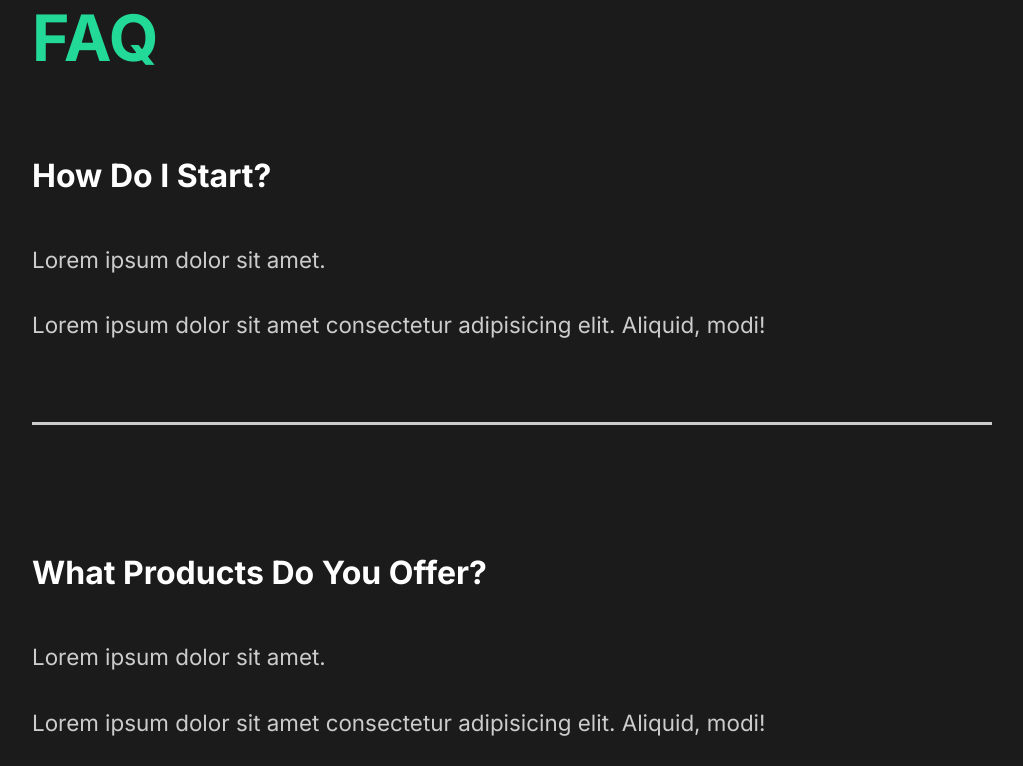
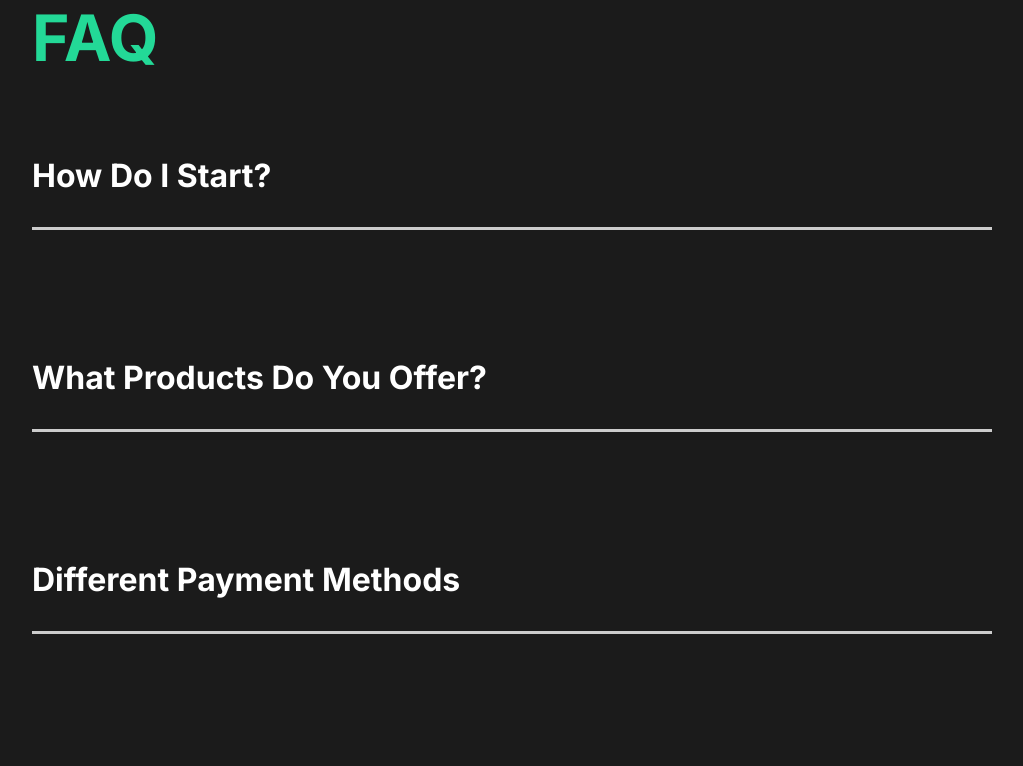
Before and after one commit to maliha991/photography-portfolio-react, a React (Create React App) app: page / in a window 1280 px wide. Shown: the part 2309-3075 px from the top of the page, without its empty margins (128-1151 px from the left). Built offline with nearby package versions, Linux system fonts and the light colour scheme.

Commit message:
add faq animation

```diff
--- a/src/components/Question.js
+++ b/src/components/Question.js
@@ -1,28 +1,38 @@
 import React, { useState } from "react";
 import styled from "styled-components";
+import { motion } from "framer-motion";
+import { AnimateSharedLayout } from "framer-motion";
 
-import Toggle from "./Toggle";
+import { fade } from "../animation";
 
 const Question = ({ question }) => {
+	const [faqToggle, setFaqToggle] = useState(false);
 	return (
-		<StyledQuestion>
-			<h4> {question} </h4>
-			<div className="answer">
+		<AnimateSharedLayout>
+			<StyledQuestion
+				layout
+				onClick={() => {
+					setFaqToggle(!faqToggle);
+				}}
+			>
+				<motion.h4> {question} </motion.h4>
+				{faqToggle && (
+					<motion.div layout variants={fade} className="answer">
 						<p>Lorem ipsum dolor sit amet.</p>
-				<Toggle>
+
 						<p>
 							Lorem ipsum dolor sit amet consectetur adipisicing elit. Aliquid,
 							modi!
 						</p>
-				</Toggle>
-			</div>
-
+					</motion.div>
+				)}
 				<div className="faq-line"></div>
 			</StyledQuestion>
+		</AnimateSharedLayout>
 	);
 };
 
-const StyledQuestion = styled.div`
+const StyledQuestion = styled(motion.div)`
 	padding: 3rem 0rem;
 	cursor: pointer;
 
--- a/src/components/Toggle.js
+++ /dev/null
@@ -1,16 +0,0 @@
-import React, { useState } from "react";
-
-const Toggle = ({ children }) => {
-	const [toggle, setToggle] = useState(true);
-	return (
-		<div
-			onClick={() => {
-				setToggle(!toggle);
-			}}
-		>
-			{toggle ? children : ""}
-		</div>
-	);
-};
-
-export default Toggle;
```
Lines whose indentation alone changed are shown as unchanged.
